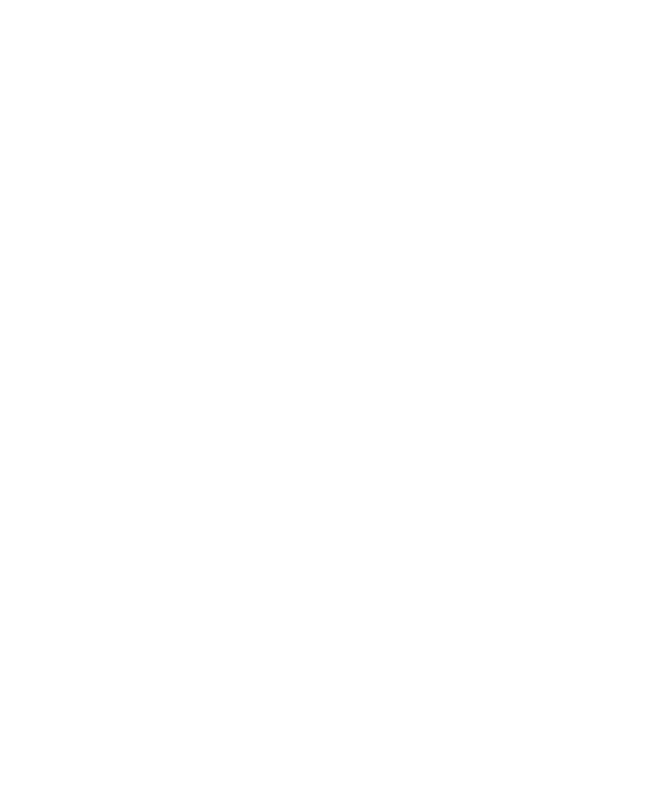
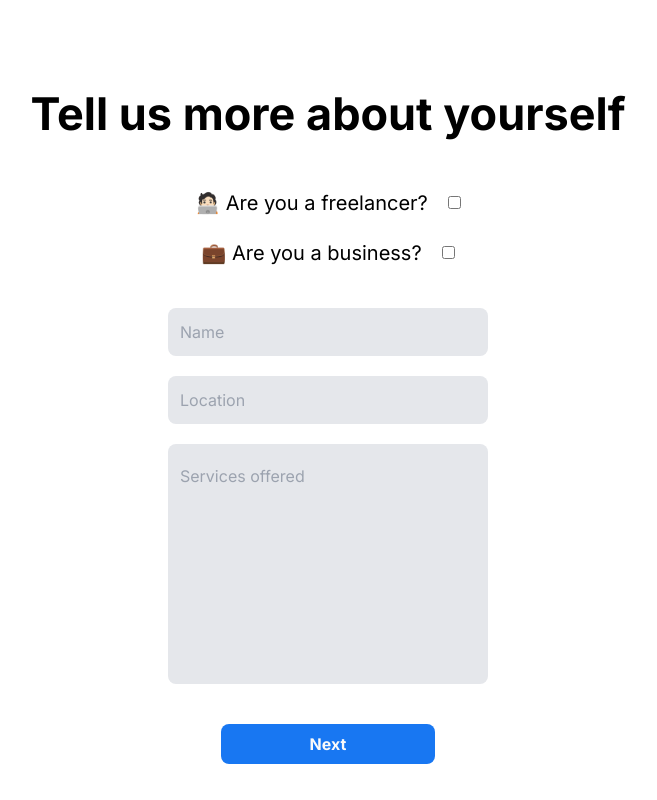
Before and after one commit to ptktran/community-connect, a React (Vite) app in the folder frontend/: page /signup in a window 1280 px wide. Before the commit this address had no page. Shown: the whole page, without its empty margins (312-969 px from the left). Built offline with nearby package versions, Linux system fonts and the light colour scheme.

Commit message:
latest code

```diff
--- a/frontend/src/App.jsx
+++ b/frontend/src/App.jsx
@@ -1,6 +1,7 @@
 import { useState } from 'react'
 // import Navbar from './components/Navbar'
 import AddPost from './components/add-post/AddPost'
+import SignUp from './components/signup/SignUp'
 import CreateService from './components/create-service/CreateService'
 import Home from './components/Home'
 import { BrowserRouter as Router, Route, Routes } from "react-router-dom";
@@ -12,6 +13,7 @@
         <Routes>
           <Route path='/' element={ <Home/> } />
           <Route path='/add-post' element={ <AddPost /> } />
+          <Route path='/signup' element={ <SignUp/>} />
           <Route path='/create-service' element={ <CreateService /> } />
         </Routes>
       </Router>
--- /dev/null
+++ b/frontend/src/components/signup/SignUp.jsx
@@ -0,0 +1,39 @@
+import React from "react";
+
+const SignUp = () => {
+    return(
+        <div class="wrapper">
+
+            <div class="flex justify-center mt-20 mb-10">
+                <h2 class="inter font-bold text-[45px]">Tell us more about <span className="hover:text-blue">yourself</span></h2>
+            </div>
+
+            <div class="flex flex-nowrap justify-center items-center mb-5">
+                <p class="mr-5 text-[20px]">🧑🏻‍💻 Are you a freelancer?</p>
+                <input type="checkbox" />
+            </div>
+
+            <div class="flex flex-nowrap justify-center items-center">
+                <p class="mr-5 text-[20px]">💼 Are you a business?</p>
+                <input type="checkbox" />
+            </div>
+            <div class="flex flex-wrap justify-center items-center mt-10 h-full">
+                <div class="flex flex-col w-1/4">
+                    <input class="mb-5 focus:outline-none bg-gray-200 p-3 rounded-lg" type="text" placeholder="Name" />
+                    <input class="mb-5 focus:outline-none bg-gray-200 p-3 rounded-lg" type="text" placeholder="Location" />
+                    <input class="mb-5 focus:outline-none bg-gray-200 pb-44 px-3 rounded-lg h-60" type="text" placeholder="Services offered" />
+                </div>
+            </div>
+
+            <div class="flex justify-center items-center mt-5">
+                    <button class="bg-blue w-1/6 rounded-lg p-2" type="button"  onclick="handleClick()">
+                        <p class="text-neutral-50 font-bold">Next</p>
+                    </button>
+            </div>
+
+
+        </div>
+    )
+}
+
+export default SignUp
```
